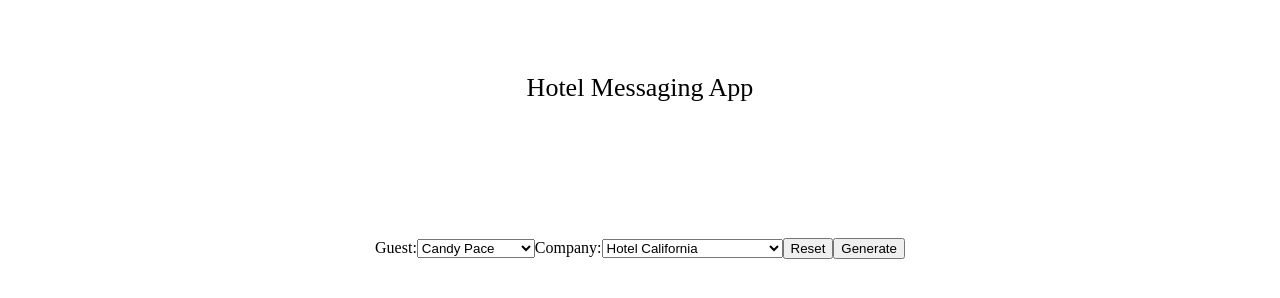
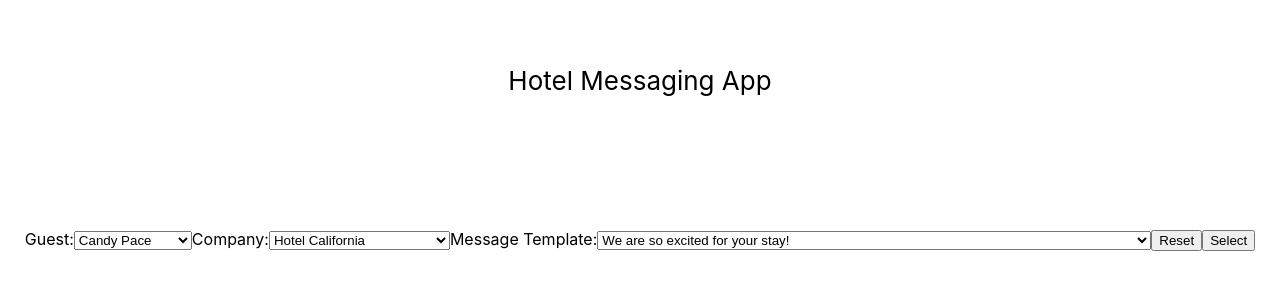
Before and after one commit to CardinalNavigation/hotelmessagingapp, a React app: page / in a window 1280 px wide. Built offline with nearby package versions, Linux system fonts and the light colour scheme.

Commit message:
Added JSON messages template, introduced that to the messageObject function, is now displaying based on selection.

```diff
--- a/src/components/App.js
+++ b/src/components/App.js
@@ -6,13 +6,13 @@ import messageData from "../data/Messages.json";
 
 // First we will get the JSON Data Imported ✅
 // Then we will set up a system to manipulate the data using buttons and selectors ✅
-// We need to create an object to use to manipulate messages with the data in here. ✅
-// Then We will Deploy to Vercel
+// We need to create an object to use to manipulate messages with the data in here.
 
 function App() {
   const [message, setMessage] = useState("");
+  const [data, setData] = useState("");
   const [currentHour, setcurrentHour] = useState(0);
-  const [dataSelected, setDataSelected] = useState({});
+  const [generatedData, setGeneratedData] = useState(null);
 
   function handleSubmit(event) {
     event.preventDefault();
@@ -24,7 +24,7 @@ function App() {
     const formObject = Object.fromEntries(formData.entries());
 
     //Set Variable For Data Selected This Will Be Relevant if functionality is expanded.
-    // setDataSelected(formJson);
+    setGeneratedData(formObject);
 
     //Pass Data to Function to compile message
     messageGenerator(formObject);
@@ -33,19 +33,47 @@ function App() {
   const messageGenerator = (dataSelected) => {
     // We Need the Time of Day, and are generating that with this function
     let timeofDay = getTimeOfDay();
-
-    // console.log("Inside Message Generator:", dataSelected);
-    console.log("Time of Day:", timeofDay);
-
+    console.log(dataSelected);
     //Unpack Data into simpler syntax to make it more useable. -1 is for 0 index
     let guest = guestData[dataSelected.guestId - 1];
     let company = companyData[dataSelected.companyId - 1];
+    let template = messageData[dataSelected.templateId - 1];
+    console.log(template);
+    console.log(guest);
+
+    //Generate Object Template for Future Use:
+    let messageObject = {
+      guest: {
+        firstName: guest.firstName,
+        lastName: guest.lastName,
+        roomNumber: guest.reservation.roomNumber,
+        checkIn: guest.reservation.startTimestamp,
+        checkOut: guest.reservation.endTimestamp,
+      },
+      company: {
+        name: company.company,
+        city: company.city,
+        timezone: company.timezone,
+      },
+      messageTemplate: {
+        timeofDay: timeofDay,
+        message: template.message,
+      },
+    };
+
+    setData(messageObject);
 
     //Create Message Variable with available data.
-    let messageObject = `Good ${timeofDay}, ${guest.firstName} ${guest.lastName}. ${company.company} is excited for your stay. Room ${guest.reservation.roomNumber} is ready for you. Enjoy your stay and please do not hesitate to message us if you need anything.`;
+    let messageOutput = `Good
+    ${messageObject.messageTemplate.timeofDay},
+    ${messageObject.guest.firstName}
+    ${messageObject.guest.lastName}.
+    Room ${guest.reservation.roomNumber} is ready for you.
+    ${messageObject.company.name} is honored to be your preferred stay.
+    ${messageObject.messageTemplate.message}`;
 
     //Set useState for rendering to DOM
-    setMessage(messageObject);
+    setMessage(messageOutput);
   };
 
   //This function processes the time of day and returns Morning, Afternoon or Goodnight.
@@ -72,13 +100,18 @@ function App() {
   //Resets Selected Template Message when the Reset Button is pressed.
   const messageReset = () => {
     setMessage("");
+    setData(null);
   };
 
   return (
     <div className="App">
+      {/* Display Header */}
       <header className="App-header">Hotel Messaging App</header>
+
+      {/* Begin Selection Form */}
       <div className="FormDiv">
         <form className="Form" onSubmit={handleSubmit}>
+          {/* Guest Selection */}
           <label>
             Guest:
             <select name="guestId" defaultValue="Guest">
@@ -89,6 +122,8 @@ function App() {
               ))}
             </select>
           </label>
+
+          {/* Company Selection */}
           <label>
             Company:
             <select name="companyId" defaultValue="Guest">
@@ -99,12 +134,40 @@ function App() {
               ))}
             </select>
           </label>
+
+          {/* Template Message Selection */}
+          <label>
+            Message Template:
+            <select name="templateId" defaultValue={"Template"}>
+              {messageData.map((template) => (
+                <option value={template.id} key={template.id}>
+                  {template.message}
+                </option>
+              ))}
+            </select>
+          </label>
+
+          {/* Reset Resets the Whole Selection including the display below */}
           <button type="reset" onClick={messageReset}>
             Reset
           </button>
-          <button type="submit">Generate</button>
+          <button type="submit">Select</button>
         </form>
       </div>
+
+      {/* Selection Display. If Data Object is empty (like on page-load) no display */}
+      {data && (
+        <div>
+          <section>Guest:</section>
+          <p>
+            {data.guest.firstName} {data.guest.lastName}
+          </p>
+          <section>Company:</section>
+          <p>{data.company.name}</p>
+        </div>
+      )}
+
+      {/* Template Message Selected */}
       <div>
         <section>{message}</section>
       </div>
--- a/src/data/Messages.json
+++ b/src/data/Messages.json
@@ -1,28 +1,38 @@
 [
    {
-      "id": "1001",
-         "company id": 1,
-         "message": "welcome Hotel California!"
-
+      "id": 1,
+      "message": "We are so excited for your stay!"
    },
    {
-       "id": "1002",
-          "company id": 2,
-          "message": "welcome The Grand Budapest Hotel!"
+      "id": 2,
+      "message": "Please do not hesitate to let us know if there is anything we can do to enhance your stay."
    },
    {
-       "id": "1003",
-          "company id": 3,
-          "message": "welcome The Heartbreak Hotel!"
+      "id": 3,
+      "message": "We are thrilled to welcome you for your first visit!"
    },
    {
-      "id": "1005",
-         "company id": 4,
-         "message": "welcome The Prancing Pony!"
+      "id": 4,
+      "message": "Thank you for returning! We hope you'll enjoy our newly renovated pool during your stay."
    },
    {
-      "id": "1006",
-         "company id": 5,
-         "message": "welcome The Fawlty Towers!"
+      "id": 5,
+      "message": "Our concierge is available 24/7 to assist with any requests or local recommendations."
+   },
+   {
+      "id": 6,
+      "message": "We hope you'll enjoy our complimentary breakfast served daily from 6:30 AM to 10:00 AM."
+   },
+   {
+      "id": 7,
+      "message": "Don't forget to take advantage of our fitness center and spa facilities during your stay."
+   },
+   {
+      "id": 8,
+      "message": "As a valued guest, you have access to our exclusive lounge on the top floor."
+   },
+   {
+      "id": 9,
+      "message": "We've noted your preferences and have prepared your room accordingly."
    }
 ]
--- a/src/index.css
+++ b/src/index.css
@@ -1,4 +1,4 @@
-/* body {
+body {
   margin: 0;
   font-family: -apple-system, BlinkMacSystemFont, 'Segoe UI', 'Roboto', 'Oxygen',
     'Ubuntu', 'Cantarell', 'Fira Sans', 'Droid Sans', 'Helvetica Neue',
@@ -10,4 +10,4 @@
 code {
   font-family: source-code-pro, Menlo, Monaco, Consolas, 'Courier New',
     monospace;
-} */
+}
```
Also changed, not shown: src/data/Greetings.json (deleted). Lines whose indentation alone changed are shown as unchanged.
